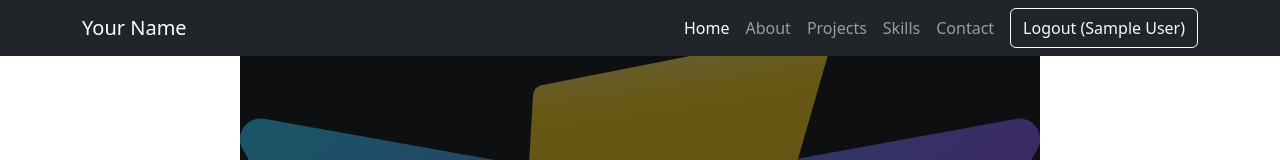
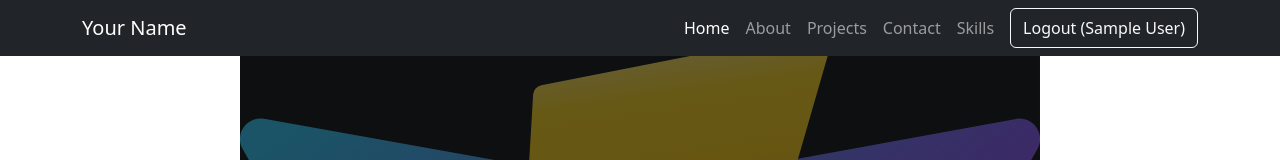
Before and after one commit to paoloSalazar/personal-portfolio-ui, a React (Vite) app: page / in a window 1280 px wide. Shown: the top 160 px of the page. Built offline with nearby package versions, Linux system fonts and the light colour scheme; no server answers; sample sign-in values are in the browser's storage.

Commit message:
refactored Skills

```diff
--- a/src/App.jsx
+++ b/src/App.jsx
@@ -5,7 +5,7 @@ import NavBar from './components/NavBar';
 import Home from './components/Home';
 import About from './components/About';
 import Projects from './components/Projects';
-import Skills from './components/Skills';
+import Skills from './components/Skills/Skills';
 import Contact from './components/Contact';
 import ContactTypes from './components/ContactTypes/ContactTypes';
 import Login from './components/Auth/Login';
--- a/src/components/NavBar.jsx
+++ b/src/components/NavBar.jsx
@@ -22,7 +22,7 @@ const NavBar = () => {
             <Nav.Link as={NavLink} to="/">Home</Nav.Link>
             <Nav.Link as={NavLink} to="/about">About</Nav.Link>
             <Nav.Link as={NavLink} to="/projects">Projects</Nav.Link>
-            <Nav.Link as={NavLink} to="/skills">Skills</Nav.Link>
+
             <Nav.Link as={NavLink} to="/contact">Contact</Nav.Link>
             {/* Temporary disabled contact-types tab */}
             {/* <Nav.Link as={NavLink} to="/contact-types">Contact Types</Nav.Link> */}
@@ -32,9 +32,12 @@ const NavBar = () => {
                 <Nav.Link as={NavLink} to="/register">Register</Nav.Link>
               </>
             ) : (
-              <Button variant="outline-light" onClick={handleLogout} className="ms-2">
-                Logout {user?.name && `(${user.name})`}
-              </Button>
+              <>
+                <Nav.Link as={NavLink} to="/skills">Skills</Nav.Link>
+                <Button variant="outline-light" onClick={handleLogout} className="ms-2">
+                  Logout {user?.name && `(${user.name})`}
+                </Button>
+              </>
             )}
           </Nav>
         </Navbar.Collapse>
```
Also changed, not shown: src/components/Skills/Skills.jsx (renamed from src/components/Skills.jsx, +4 -4 lines).
